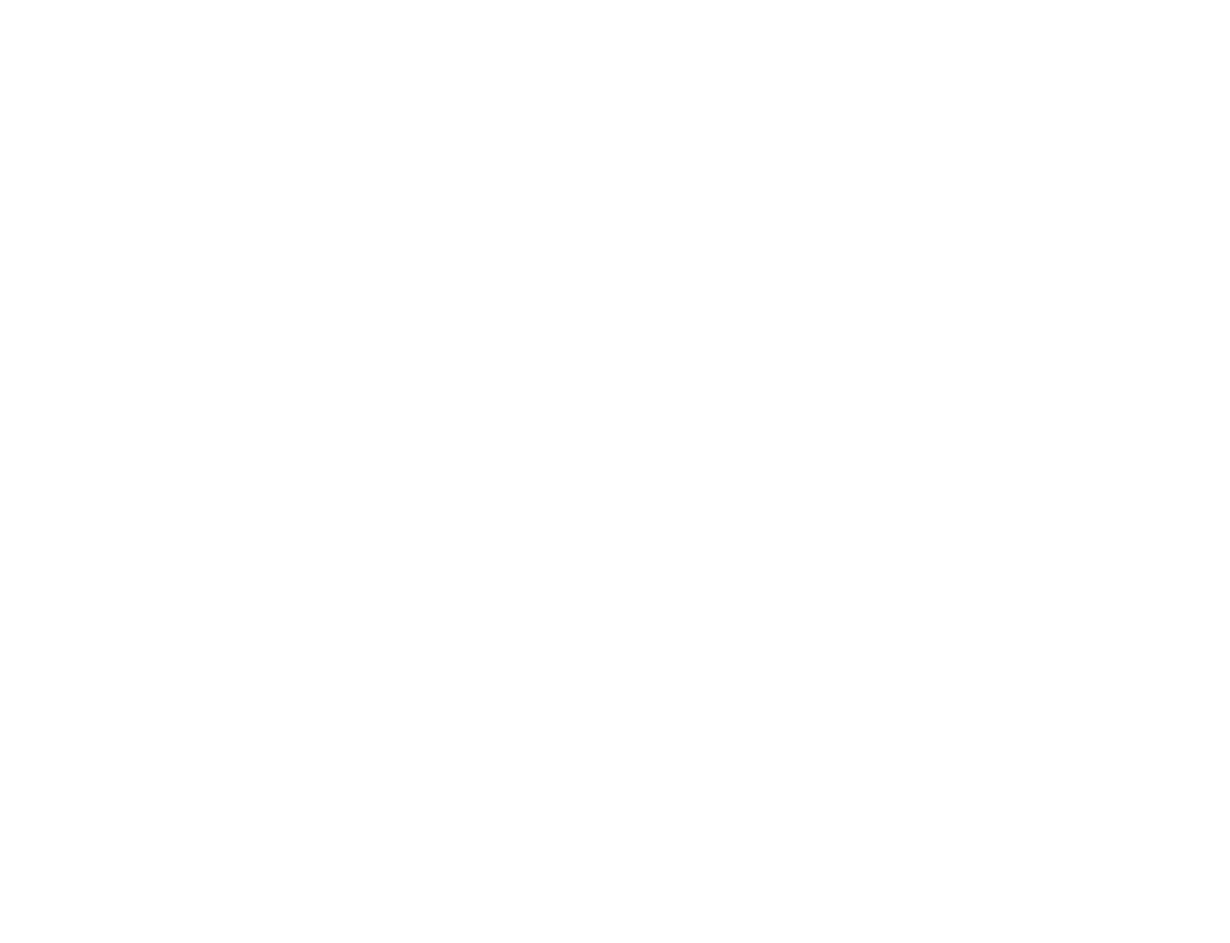
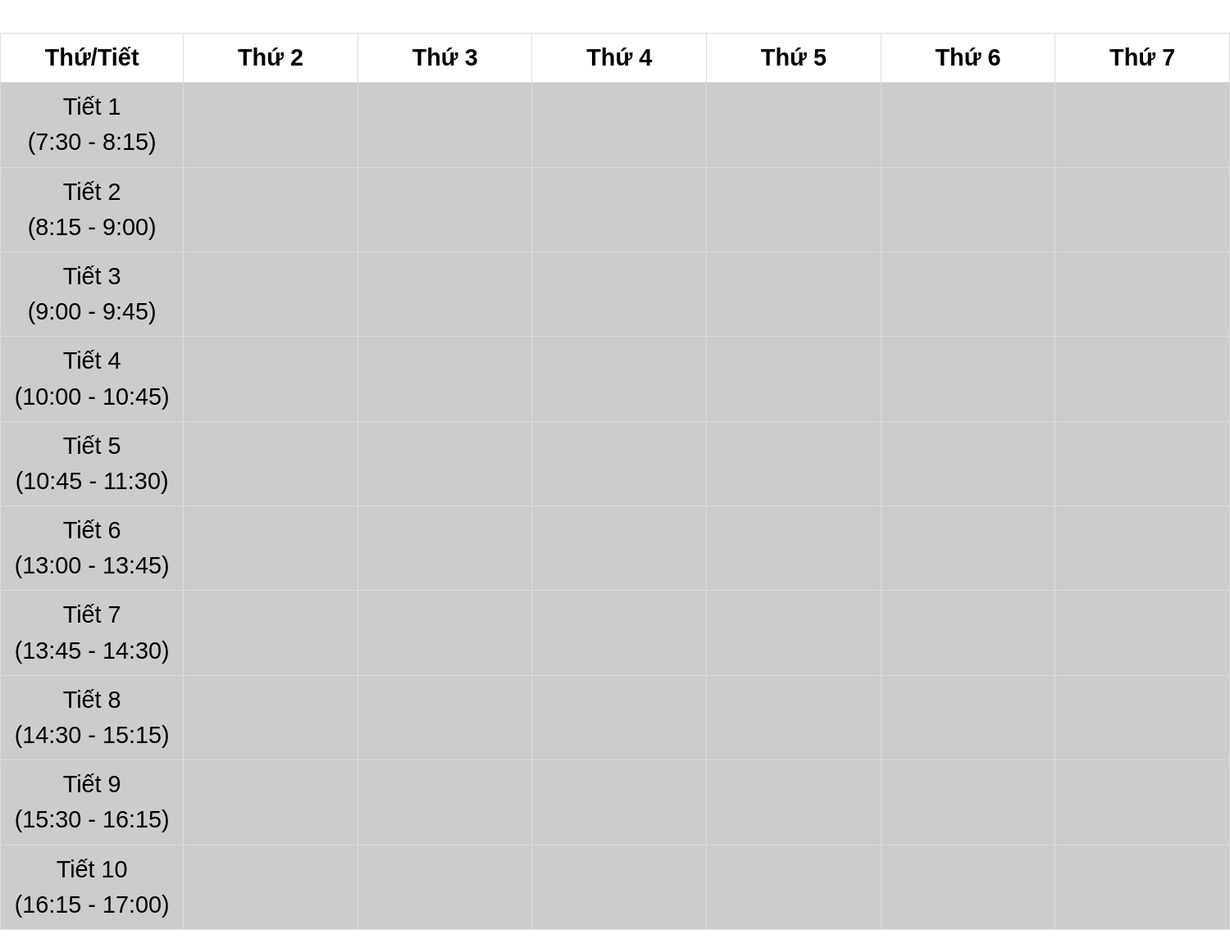
Before and after one commit to FatPat117/IE103, a React (Vite) app: page / in a window 1280 px wide. Shown: the whole page at 82% size, 1500 px wide, since content can reach past the window. Before the commit the page ends 800 px from the top, so only its background shows below. Built offline with nearby package versions, Linux system fonts and the light colour scheme.

Commit message:
Schedule #1

```diff
--- a/src/pages/Schedule/Schedule.css
+++ b/src/pages/Schedule/Schedule.css
@@ -0,0 +1,37 @@
+table {
+        margin: 40px auto 0;
+        min-width: 1500px;
+        min-height: 75vh;
+        border-collapse: collapse;
+        text-align: center;
+        font-family: "Poppins", sans-serif;
+        font-size: 1.8rem;
+        table-layout: fixed;
+}
+
+th,
+td {
+        border: 1.5px solid #ddd;
+        padding: 12px;
+        width: calc(100% / 7);
+}
+
+th {
+        background-color: #f8f9fa;
+        font-weight: 700;
+        padding: 10px 0;
+}
+
+td {
+        background-color: #cccccc !important;
+        font-weight: 400;
+}
+
+td:first-child {
+        font-weight: 500;
+}
+
+tr th:first-child,
+tr td:first-child {
+        width: 15%;
+}
--- a/src/pages/Schedule/Schedule.jsx
+++ b/src/pages/Schedule/Schedule.jsx
@@ -1,5 +1,143 @@
+import React from "react";
+import "./Schedule.css";
 function Schedule() {
-        return <div class="schedule"></div>;
+        return (
+                <table className="table">
+                        <thead>
+                                <tr className="table__heading">
+                                        <th>Thứ/Tiết</th>
+                                        <th>Thứ 2</th>
+                                        <th>Thứ 3</th>
+                                        <th>Thứ 4</th>
+                                        <th>Thứ 5</th>
+                                        <th>Thứ 6</th>
+                                        <th>Thứ 7</th>
+                                </tr>
+                        </thead>
+                        <tbody>
+                                <tr>
+                                        <td>
+                                                Tiết 1 <br />
+                                                (7:30 - 8:15)
+                                        </td>
+                                        <td></td>
+                                        <td></td>
+                                        <td></td>
+                                        <td></td>
+                                        <td></td>
+                                        <td></td>
+                                </tr>
+                                <tr>
+                                        <td>
+                                                Tiết 2 <br />
+                                                (8:15 - 9:00)
+                                        </td>
+                                        <td></td>
+                                        <td></td>
+                                        <td></td>
+                                        <td></td>
+                                        <td></td>
+                                        <td></td>
+                                </tr>
+                                <tr>
+                                        <td>
+                                                Tiết 3 <br />
+                                                (9:00 - 9:45)
+                                        </td>
+                                        <td></td>
+                                        <td></td>
+                                        <td></td>
+                                        <td></td>
+                                        <td></td>
+                                        <td></td>
+                                </tr>
+                                <tr>
+                                        <td>
+                                                Tiết 4 <br />
+                                                (10:00 - 10:45)
+                                        </td>
+                                        <td></td>
+                                        <td></td>
+                                        <td></td>
+                                        <td></td>
+                                        <td></td>
+                                        <td></td>
+                                </tr>
+                                <tr>
+                                        <td>
+                                                Tiết 5 <br />
+                                                (10:45 - 11:30)
+                                        </td>
+                                        <td></td>
+                                        <td></td>
+                                        <td></td>
+                                        <td></td>
+                                        <td></td>
+                                        <td></td>
+                                </tr>
+                                <tr>
+                                        <td>
+                                                Tiết 6 <br />
+                                                (13:00 - 13:45)
+                                        </td>
+                                        <td></td>
+                                        <td></td>
+                                        <td></td>
+                                        <td></td>
+                                        <td></td>
+                                        <td></td>
+                                </tr>
+                                <tr>
+                                        <td>
+                                                Tiết 7 <br />
+                                                (13:45 - 14:30)
+                                        </td>
+                                        <td></td>
+                                        <td></td>
+                                        <td></td>
+                                        <td></td>
+                                        <td></td>
+                                        <td></td>
+                                </tr>
+                                <tr>
+                                        <td>
+                                                Tiết 8 <br />
+                                                (14:30 - 15:15)
+                                        </td>
+                                        <td></td>
+                                        <td></td>
+                                        <td></td>
+                                        <td></td>
+                                        <td></td>
+                                        <td></td>
+                                </tr>
+                                <tr>
+                                        <td>
+                                                Tiết 9 <br />
+                                                (15:30 - 16:15)
+                                        </td>
+                                        <td></td>
+                                        <td></td>
+                                        <td></td>
+                                        <td></td>
+                                        <td></td>
+                                        <td></td>
+                                </tr>
+                                <tr>
+                                        <td>
+                                                Tiết 10 <br />
+                                                (16:15 - 17:00)
+                                        </td>
+                                        <td></td>
+                                        <td></td>
+                                        <td></td>
+                                        <td></td>
+                                        <td></td>
+                                        <td></td>
+                                </tr>
+                        </tbody>
+                </table>
+        );
 }
 
 export default Schedule;
```
